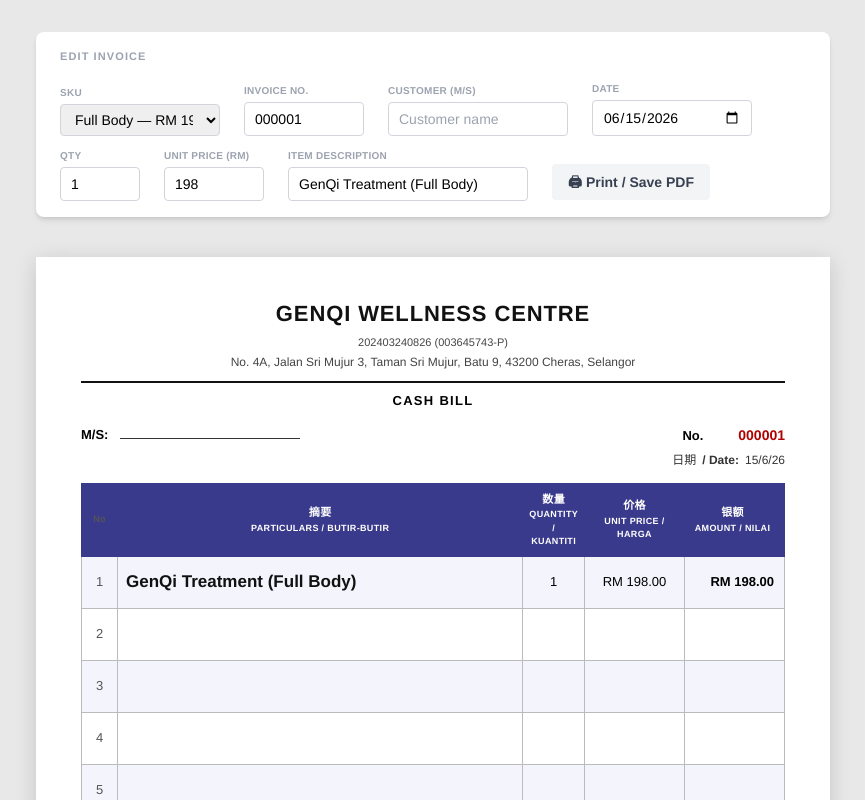
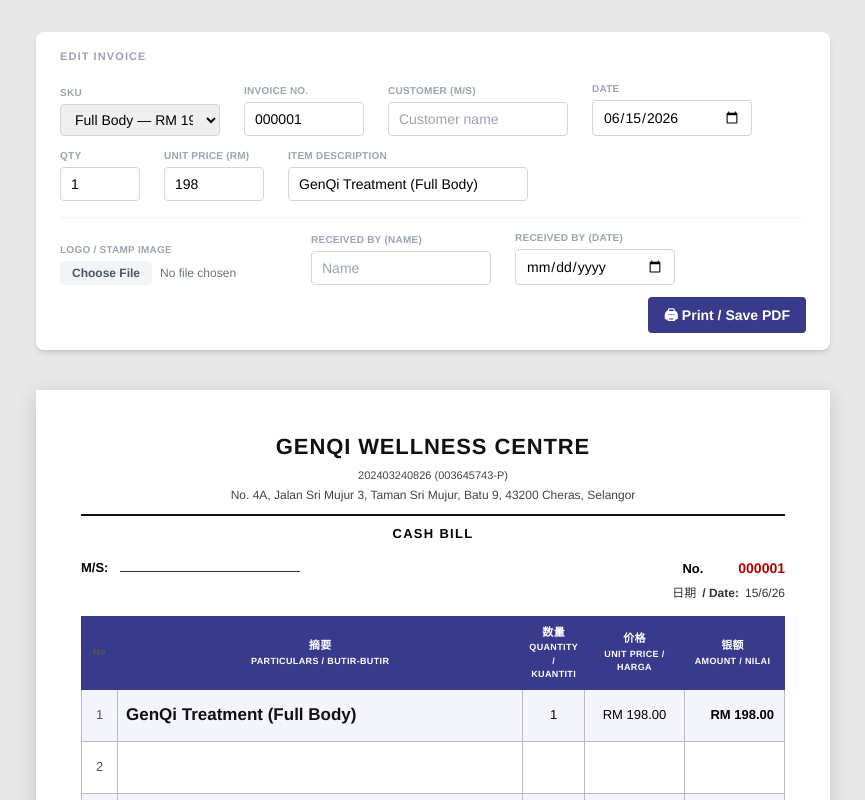
Before and after one commit to aaron-wpso/genqi, a Next.js app: page / in a window 1280 px wide. Shown: the top 800 px of the page, without its empty margins (207-1072 px from the left). Built offline with nearby package versions, Linux system fonts and the light colour scheme.

Commit message:
Add logo image upload and fillable Received By fields

```diff
--- a/src/app/components/InvoiceControls.tsx
+++ b/src/app/components/InvoiceControls.tsx
@@ -1,5 +1,6 @@
 'use client';
 
+import { useRef } from 'react';
 import { InvoiceData, SKUS, SkuKey } from '@/lib/invoice';
 
 interface Props {
@@ -9,11 +10,26 @@
 }
 
 export default function InvoiceControls({ data, onChange, onPrint }: Props) {
+  const fileInputRef = useRef<HTMLInputElement>(null);
+
   const set = <K extends keyof InvoiceData>(key: K, value: InvoiceData[K]) =>
     onChange({ ...data, [key]: value });
 
   function applySku(key: SkuKey) {
     onChange({ ...data, sku: key, description: SKUS[key].desc, unitPrice: SKUS[key].price });
+  }
+
+  function handleLogoUpload(e: React.ChangeEvent<HTMLInputElement>) {
+    const file = e.target.files?.[0];
+    if (!file) return;
+    const reader = new FileReader();
+    reader.onload = ev => set('logoDataUrl', (ev.target?.result as string) ?? '');
+    reader.readAsDataURL(file);
+  }
+
+  function clearLogo() {
+    set('logoDataUrl', '');
+    if (fileInputRef.current) fileInputRef.current.value = '';
   }
 
   return (
@@ -22,6 +38,7 @@
         Edit Invoice
       </h3>
 
+      {/* ── Invoice fields ── */}
       <Field label="SKU">
         <select
           className="input"
@@ -88,10 +105,59 @@
         />
       </Field>
 
-      <div className="flex items-end pb-px">
+      {/* ── Divider ── */}
+      <div className="w-full border-t border-gray-100 mt-1" />
+
+      {/* ── Logo upload ── */}
+      <Field label="Logo / Stamp Image">
+        <div className="flex items-center gap-2">
+          <input
+            ref={fileInputRef}
+            type="file"
+            accept="image/*"
+            onChange={handleLogoUpload}
+            className="text-xs text-gray-500 file:mr-2 file:py-1 file:px-3 file:rounded file:border-0 file:text-xs file:font-semibold file:bg-gray-100 file:text-gray-600 hover:file:bg-gray-200 cursor-pointer"
+          />
+          {data.logoDataUrl && (
+            <>
+              {/* eslint-disable-next-line @next/next/no-img-element */}
+              <img src={data.logoDataUrl} alt="logo preview" className="h-8 w-auto rounded border border-gray-200" />
+              <button
+                onClick={clearLogo}
+                className="text-xs text-red-400 hover:text-red-600"
+                title="Remove logo"
+              >
+                ✕
+              </button>
+            </>
+          )}
+        </div>
+      </Field>
+
+      {/* ── Received by ── */}
+      <Field label="Received By (Name)">
+        <input
+          className="input w-[180px]"
+          placeholder="Name"
+          value={data.receivedByName}
+          onChange={e => set('receivedByName', e.target.value)}
+        />
+      </Field>
+
+      <Field label="Received By (Date)">
+        <input
+          className="input"
+          type="date"
+          value={data.receivedByDate}
+          onChange={e => set('receivedByDate', e.target.value)}
+        />
+      </Field>
+
+      {/* ── Print button ── */}
+      <div className="flex items-end pb-px ml-auto">
         <button
           onClick={onPrint}
-          className="px-4 py-2 rounded bg-gray-100 hover:bg-gray-200 text-sm font-semibold text-gray-700 transition-colors"
+          className="px-4 py-2 rounded bg-[#3a3a8c] hover:bg-[#2e2e70] text-white text-sm font-semibold transition-colors"
         >
           🖨 Print / Save PDF
         </button>
--- a/src/app/components/InvoicePreview.tsx
+++ b/src/app/components/InvoicePreview.tsx
@@ -13,6 +13,10 @@
     <div className="invoice" id="invoice">
 
       <div className="inv-header">
+        {data.logoDataUrl && (
+          // eslint-disable-next-line @next/next/no-img-element
+          <img src={data.logoDataUrl} alt="logo" className="inv-logo" />
+        )}
         <div className="inv-title">GENQI WELLNESS CENTRE</div>
         <div className="inv-reg">202403240826 (003645743-P)</div>
         <div className="inv-address">
@@ -95,8 +99,18 @@
 
       <div className="inv-sigs">
         <div className="inv-sig">
+          {data.receivedByName && (
+            <div className="inv-sig-filled">{data.receivedByName}</div>
+          )}
           <div className="inv-sig-line" />
-          <div className="inv-sig-label">Received by / Terima Oleh / 收货人</div>
+          <div className="inv-sig-label">
+            Received by / Terima Oleh / 收货人
+            {data.receivedByDate && (
+              <span className="inv-sig-date">
+                &nbsp;·&nbsp;{formatDate(data.receivedByDate)}
+              </span>
+            )}
+          </div>
         </div>
         <div className="inv-sig">
           <div className="inv-sig-line" />
--- a/src/app/globals.css
+++ b/src/app/globals.css
@@ -25,6 +25,7 @@
 }
 
 /* ─── Header ────────────────────────────────────────────── */
+.inv-logo     { display: block; max-height: 72px; max-width: 180px; margin: 0 auto 8px; object-fit: contain; }
 .inv-header   { text-align: center; margin-bottom: 6px; }
 .inv-title    { font-size: 22px; font-weight: 800; letter-spacing: 0.04em; color: #111; }
 .inv-reg      { font-size: 11px; color: #444; margin-top: 4px; }
@@ -103,8 +104,10 @@
 
 .inv-sigs { display: flex; justify-content: space-between; align-items: flex-end; margin-top: 10px; }
 .inv-sig  { display: flex; flex-direction: column; gap: 5px; width: 42%; }
-.inv-sig-line  { border-top: 1px solid #333; }
-.inv-sig-label { font-size: 9px; color: #555; }
+.inv-sig-line   { border-top: 1px solid #333; }
+.inv-sig-label  { font-size: 9px; color: #555; }
+.inv-sig-filled { font-size: 12px; font-weight: 600; color: #111; padding-bottom: 2px; }
+.inv-sig-date   { font-size: 9px; color: #555; font-weight: 400; }
 
 /* ─── Print / PDF ───────────────────────────────────────── */
 @media print {
--- a/src/lib/invoice.ts
+++ b/src/lib/invoice.ts
@@ -8,6 +8,9 @@
   qty: number;
   unitPrice: number;
   description: string;
+  logoDataUrl: string;
+  receivedByName: string;
+  receivedByDate: string;
 }
 
 export const SKUS: Record<SkuKey, { desc: string; price: number }> = {
@@ -23,6 +26,9 @@
   qty: 1,
   unitPrice: 198.0,
   description: SKUS.full.desc,
+  logoDataUrl: '',
+  receivedByName: '',
+  receivedByDate: '',
 };
 
 export function fmt(n: number): string {
```
